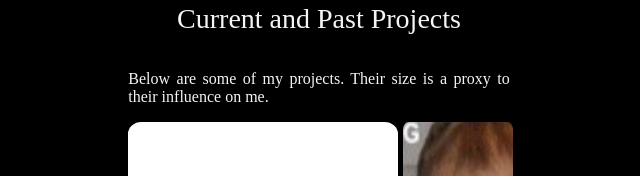
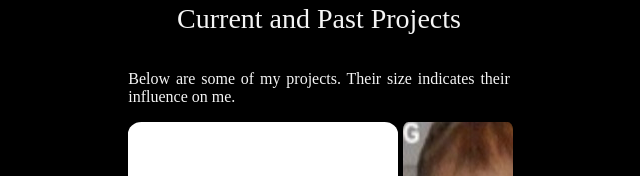
Before and after one commit to michealmunson/mm-personal-website, a plain HTML site: page public/index.html in a window 1280 px wide. Shown: the part 384-560 px from the top of the page, 321-961 px from the left. Drawn offline with Linux system fonts and the light colour scheme.

Commit message:
updated some server configs + html

```diff
--- a/public/index.html
+++ b/public/index.html
@@ -23,8 +23,8 @@
         </p>
         <h1>Current and Past Projects</h1>
         <p>
-          Below are some of my projects. Their size is a proxy to their
-          influence on me.
+          Below are some of my projects. Their size indicates their influence on
+          me.
         </p>
         <div class="item-gallery">
           <div class="box" id="boxAthelas">
```
Also changed, not shown: server.js (+9 -3 lines).
